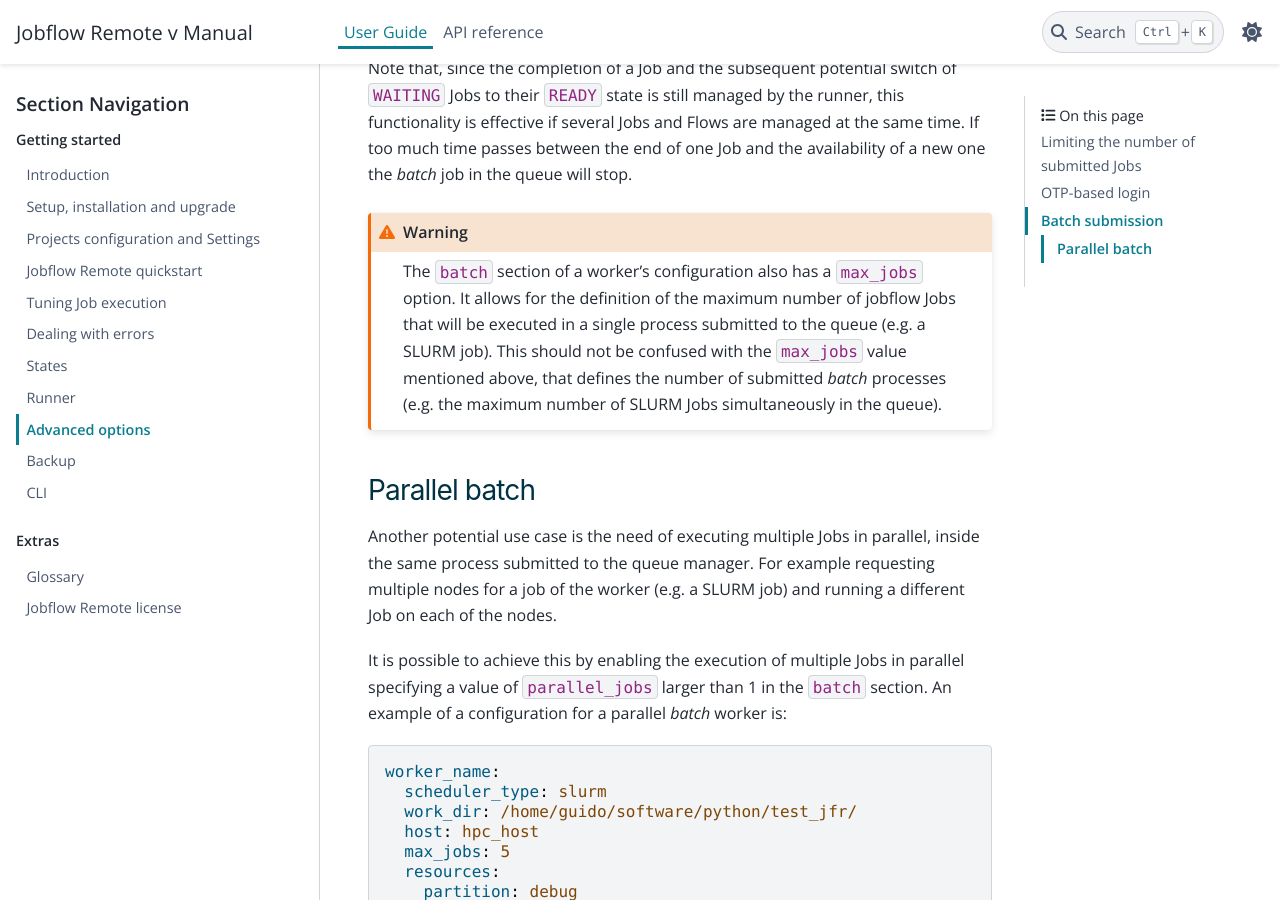
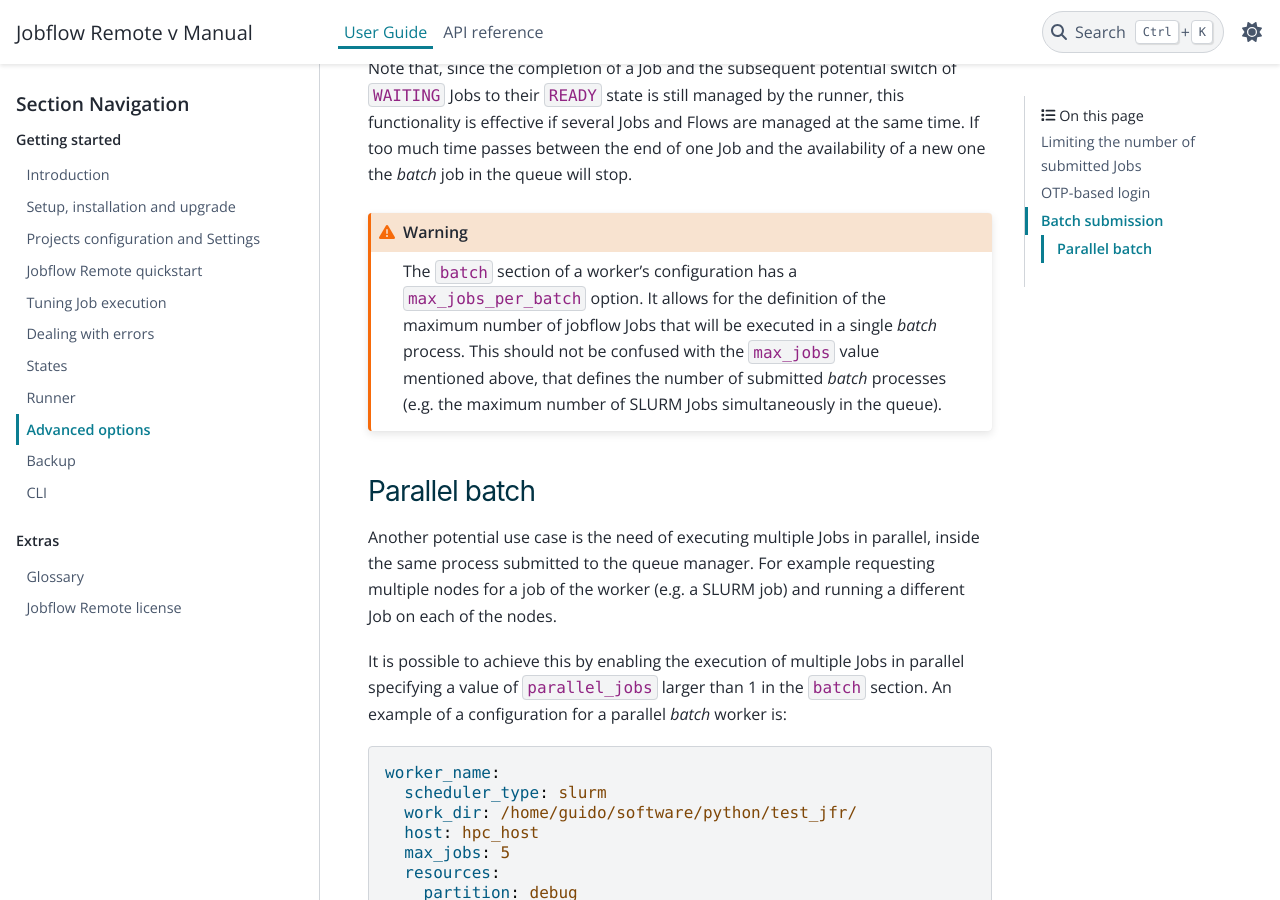
Before and after one commit to Matgenix/jobflow-remote, a Sphinx documentation site: the page built from doc/source/user/advancedoptions.rst, in a window 1280 px wide and 900 px high, scrolled down 3621 px. Built offline with Sphinx 7.4.7 and the PyData theme 0.15.4, drawn with Linux system fonts in a browser that asks for light colours; pages that are not in the unit, such as notebooks, are missing from menus; the version number could not be read and is left out.

Commit message:
rename max_jobs to max_jobs_per_batch

```diff
--- a/doc/source/user/advancedoptions.rst
+++ b/doc/source/user/advancedoptions.rst
@@ -138,12 +138,13 @@
 
 .. warning::
 
-    The ``batch`` section of a worker's configuration also has a ``max_jobs`` option.
-    It allows for the definition of the maximum number of jobflow Jobs that will be executed in a single
-    process submitted to the queue (e.g. a SLURM job). This should not be confused with
+    The ``batch`` section of a worker's configuration has a ``max_jobs_per_batch`` option.
+    It allows for the definition of the maximum number of jobflow Jobs that will be executed
+    in a single *batch* process. This should not be confused with
     the ``max_jobs`` value mentioned above, that defines the number of submitted *batch*
     processes (e.g. the maximum number of SLURM Jobs simultaneously in the queue).
 
+.. _advancedoptions paralbatch:
 
 Parallel batch
 --------------
```
Also changed, not shown: 2 other files.
